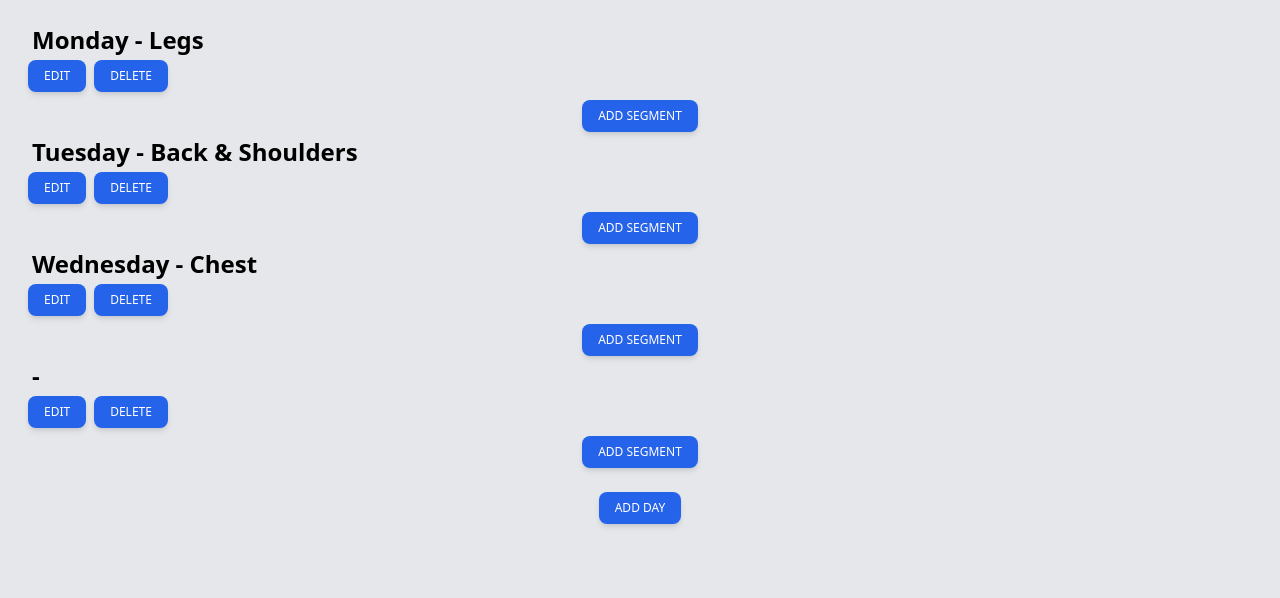
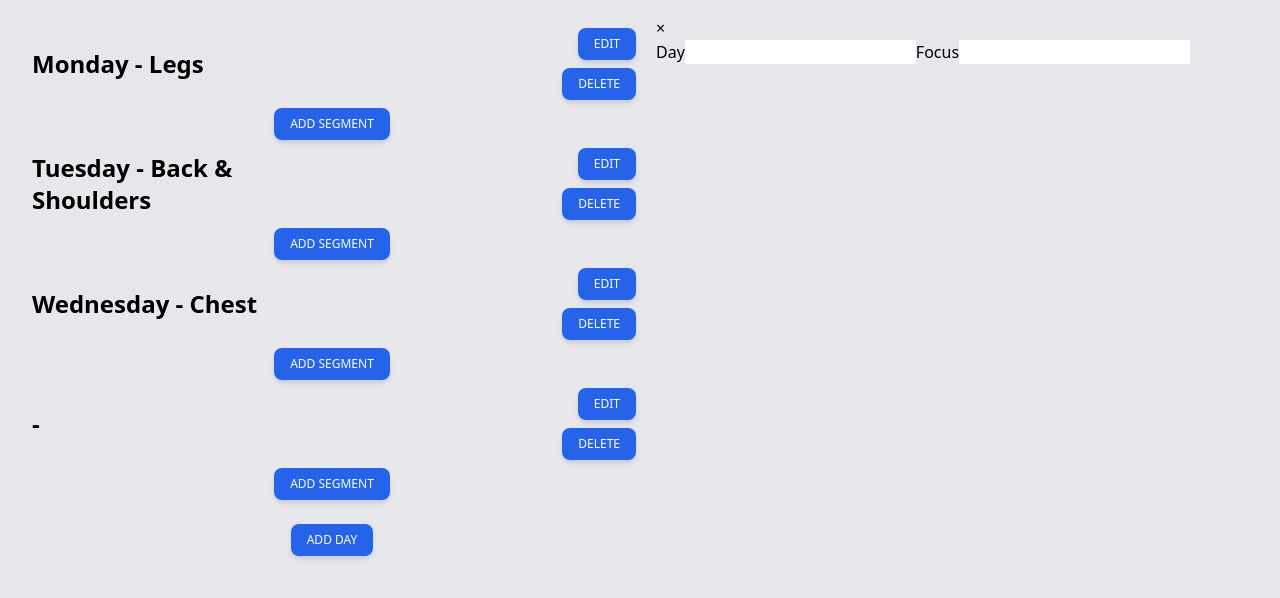
Before and after one commit to dkwatson522/Rod-Get-Wright, a React (Create React App) app: page / in a window 1280 px wide. Both pictures are taken after a click on the button "ADD DAY". Shown: the top 598 px of the page. Built offline with nearby package versions, Linux system fonts and the light colour scheme.

Commit message:
layout updates

```diff
--- a/src/components/App.js
+++ b/src/components/App.js
@@ -1,4 +1,4 @@
-import React, { useState } from 'react';
+import React, { useState, useEffect } from 'react';
 import '../App.css';
 import Schedule from './Schedule';
 import ScheduleEdit from './ScheduleEdit';
@@ -8,6 +8,8 @@ export const WorkoutContext = React.createContext();
 
 function App() {
   let title = 'Fit Fellas'
+
+
 
   const sampleDays = [
     {
@@ -61,10 +63,27 @@ function App() {
     handleDaySelect
   }
 
+  const LOCAL_STORAGE_KEY = 'fitFellas.days'
+
+// only runs when the page loads up because of empty array
+  useEffect(() => {
+    const daysJSON = localStorage.getItem(LOCAL_STORAGE_KEY)
+    if( daysJSON != null ) {
+      setDays(JSON.parse(daysJSON))
+    }
+  },[])
+
+// only runs if there are changes made to the days component
+  useEffect(() => {
+    localStorage.setItem(LOCAL_STORAGE_KEY,JSON.stringify(days))
+  }, [days])
+
+
+
   return (
     <WorkoutContext.Provider value={workoutContextValue}>
       <Schedule days={days}/>
-      {/*{selectedDay && <ScheduleEdit day={selectedDay}/>}*/}
+      {selectedDay && <ScheduleEdit day={selectedDay}/>}
 
     </WorkoutContext.Provider>
 
--- a/src/components/Day.js
+++ b/src/components/Day.js
@@ -11,14 +11,12 @@ const Day = (props) => {
   const { handleDayDelete, handleDaySelect } = useContext(WorkoutContext);
 
   return (
-    <div className="flex flex-col">
-      <div className="text-xl flex flex-col justify-between items-center ">
-        <div className="w-full flex flex-row items-center justify-start">
-          <p className="text-2xl font-semibold px-2">
-            {day} - {focus}
-          </p>
-        </div>
-        <div className="w-full flex flex-row items-center justify-start">
+    <div className="w-full flex flex-col">
+      <div className="flex flex-row items-center justify-between">
+        <p className="w-full text-2xl font-semibold px-2">
+          {day} - {focus}
+        </p>
+        <div className="w-full flex flex-col items-end">
           <Button onClick={() => handleDaySelect(id)} text="EDIT"/>
           <Button onClick={() => handleDayDelete(id)} text="DELETE"/>
         </div>
--- a/src/components/Schedule.js
+++ b/src/components/Schedule.js
@@ -8,7 +8,7 @@ const Schedule = ({ days }) => {
   const { handleDayAdd } = useContext(WorkoutContext)
 
   return (
-    <div className="w-full min-h-screen">
+    <div className="w-1/2 min-h-screen">
       <div>
         {days.map((day) => {
           return (
--- a/src/components/ScheduleEdit.js
+++ b/src/components/ScheduleEdit.js
@@ -6,7 +6,13 @@ const ScheduleEdit = ({day}) => {
   return (
     <div className="w-1/2 max-h-full overflow-y-auto fixed right-0 top-0 p-4">
       <div>
-        <p>{day.day}</p>
+      <button>&times;</button>
+      </div>
+      <div>
+        <label htmlFor="day">Day</label>
+        <input type="text" name="day" id="day"/>
+        <label htmlFor="focus">Focus</label>
+        <input type="text" name="focus" id="focus"/>
       </div>
     </div>
   );
--- a/src/components/WorkoutSegment.js
+++ b/src/components/WorkoutSegment.js
@@ -13,9 +13,9 @@ const WorkoutSegment = ({}) => {
   const handleExerciseAdd = () => {
     const newExercise = {
       id: uuidv4(),
-      name: "back squat",
-      reps: "4x10",
-      weight: "185"
+      name: "New Exercise",
+      reps: "",
+      weight: ""
     }
     console.log(newExercise)
     setSelectedWorkoutId(newExercise.id)
@@ -32,9 +32,8 @@ const WorkoutSegment = ({}) => {
         })}
       </div>
       <div>
-        <input value={selectedWorkoutId} />
+        <input value= "exercise" />
       </div>
-      {selectedWorkoutId}
       <div className="w-full flex justify-start">
         <Button text="ADD WORKOUT" onClick={handleExerciseAdd}/>
       </div>
```
